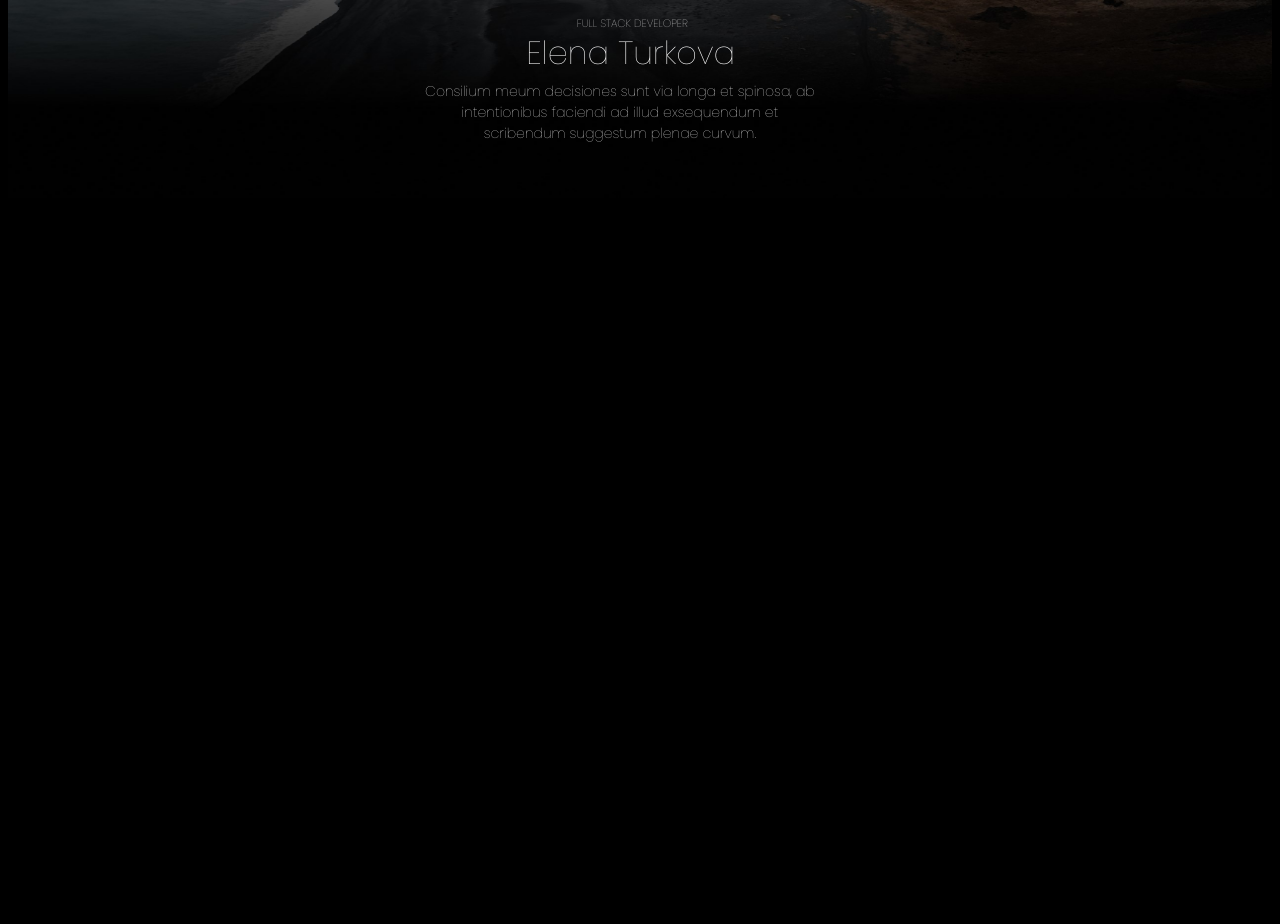
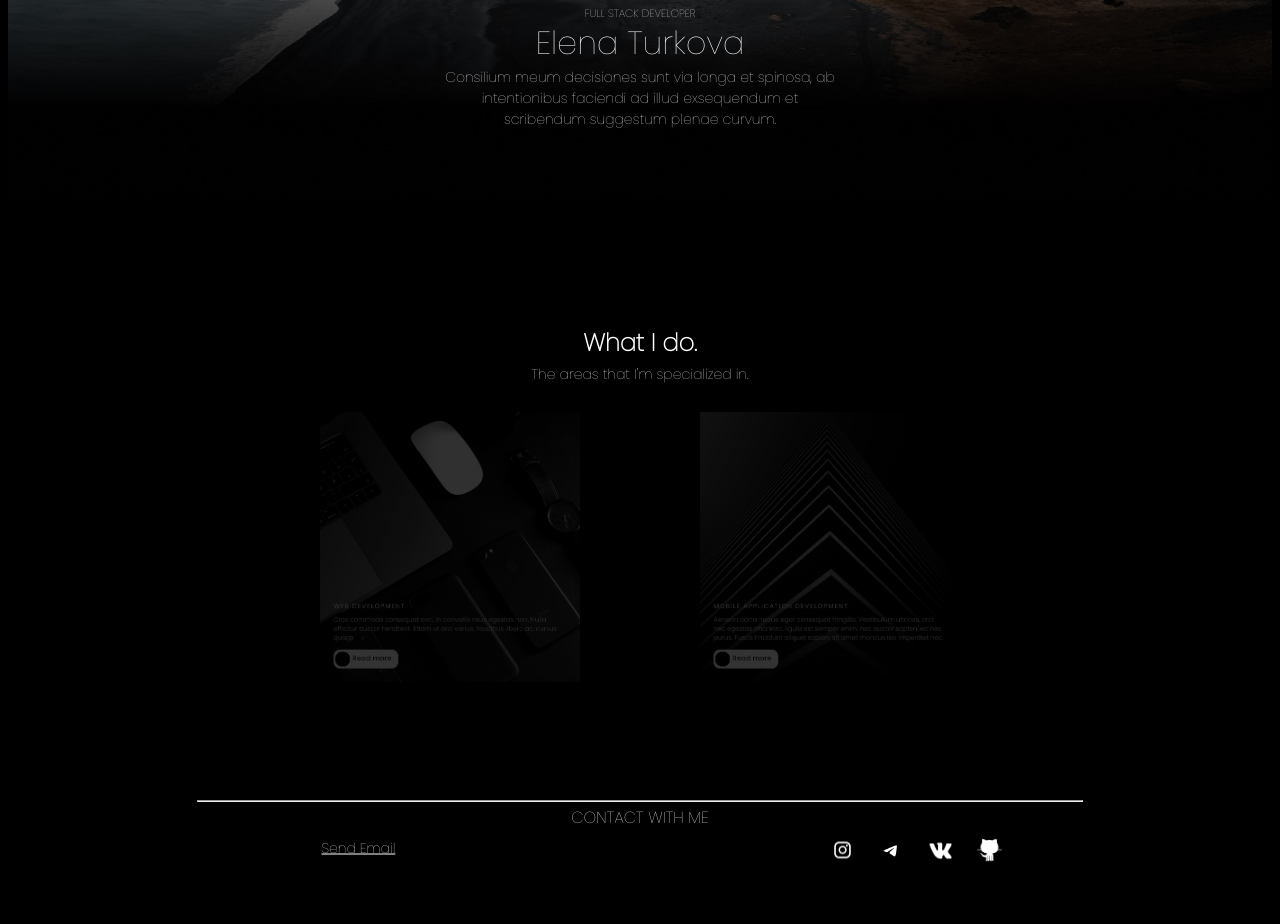
Before and after one commit to lentyss/website-card, a plain HTML site: page index.html in a window 1280 px wide. Shown: the part 358-1282 px from the top of the page. Before the commit the page ends 800 px from the top, so only its background shows below. Drawn offline with Linux system fonts and the light colour scheme.

Commit message:
creating all changes

```diff
--- a/index.html
+++ b/index.html
@@ -5,6 +5,7 @@
     <meta charset="utf-8" />
     <title>Main page</title>
     <link href="web/css/style.css" rel="stylesheet">
+    <link rel="SHORTCUT ICON" href="web/img/logo.jpg" type="image/x-icon">
 </head>
 
 <body>
@@ -28,10 +29,30 @@
                 ab <br> intentionibus faciendi  ad illud exsequendum et <br> scribendum suggestum
                 plenae curvum.</p>
         </div>
+        <div class="project-note">
+
+            <h2 class="project-center">What I do.</h2>
+            <h6 class="project-dop">The areas that I'm specialized in.</h6>
+            <div class="project-image">
+                <img src="./web/img/img_proj1.png" class="project-image1"/>
+                <img src="./web/img/img_proj2.png" class="project-image2"/>
+            </div>
+        </div>
     </div>
 
     <footer class="footer">
         <p><a name="bottom"></a></p>
+        <hr>
+        <p class="footer-title">CONTACT WITH ME</p>
+        <a class="footer-email" href="mailto:elenatur03@outlook.com">Send Email</a>
+        <div class="footer-category">
+            <ul>
+                <a href="https://instagram.com/turkovael"><img src="./web/img/inst.jpg"/></a>
+                <a href="https://t.me/lentys"><img src="./web/img/tg.jpg"/></a>
+                <a href="https://vk.com/fic1ion"><img src="./web/img/vk.png"/></a>
+                <a href="https://github.com/lentyss"><img src="./web/img/github.png"/></a>
+            </ul>
+        </div>
     </footer>
 
     <script type="text/javascript" src="./web/js/script.js"></script>
--- a/web/css/style.css
+++ b/web/css/style.css
@@ -1,4 +1,5 @@
 @import url("https://fonts.googleapis.com/css2?family=M+PLUS+Rounded+1c:wght@500&family=Poppins:wght@100&display=swap");
+
 
 html {
     height: 100%;
@@ -32,7 +33,6 @@ header {
     height: 30px;
     color: rgb(0, 0, 0);
     background-color: white;
-    border: 2px solid white;
     border-radius: 10px;
     font-family: Gill Sans, sans-serif;
 }
@@ -69,6 +69,7 @@ header {
 }
 
 .name-head {
+    text-align:  center;
     font-family: 'Poppins';
     font-style: normal;
     font-weight: 400;
@@ -76,10 +77,13 @@ header {
     color:white;
     position: absolute;
     top: 55%;
-    left: 45%;
+    left: 50%;
+    margin-right: -50%;
+    transform: translate(-50%, -50%);
 }
 
 .name-center {
+    text-align:  center;
     font-family: 'Poppins';
     font-style: normal;
     font-weight: 400;
@@ -87,7 +91,9 @@ header {
     color:white;
     position: absolute;
     top: 62%;
-    left: 41%;
+    left: 50%;
+    margin-right: -50%;
+    transform: translate(-50%, -50%)
 }
 
 .name-area {
@@ -98,6 +104,123 @@ header {
     font-size: 14px;
     color:white;
     position: absolute;
-    top: 71.5%;
-    left: 33%;
+    top: 75%;
+    left: 50%;
+    margin-right: -50%;
+    transform: translate(-50%, -50%);
 }
+
+.project-center {
+    color:white;
+    font-family: 'Poppins';
+    left: 50%;
+    margin-right: -50%;
+    transform: translate(-50%, -50%);
+    position: absolute;
+}
+
+.project-dop {
+    color:white;
+    font-family: 'Poppins';
+    font-style: normal;
+    font-weight: 400;
+    font-size: 14px;
+    position: absolute;
+    left: 50%;
+    margin-right: -50%;
+    transform: translate(-50%, -50%);
+    margin-top: 52px;
+}
+
+.project-image1 {
+    width: 260px;
+    height: 270px;
+    margin-top: 90px;
+    flex-direction: column;
+    margin-right: 60px;
+    animation: ani10601 5s linear infinite;
+    opacity: 0.2;
+}
+
+@keyframes ani10601 {
+    0% {
+      opacity: 0.2;
+    }
+    100% {
+      opacity: 1;
+    }
+  }
+
+.project-image2 {
+    width: 260px;
+    height: 270px;
+    margin-top: 90px;
+    flex-direction: column;
+    margin-left: 60px;
+    animation: ani10601 5s linear infinite;
+    opacity: 0.2;
+}
+
+.project-image{
+    width: 260px;
+    height: 270px;
+    margin-top: 120px;
+    display: flex;
+    justify-content: center;
+    width:100%;
+}
+
+footer {
+    margin-top: 200px;
+    display: flex;
+    width: 100%;
+    height: 145px;
+    background-color: black;
+}
+
+hr {
+    background-color: white;
+    height: 0.1px;
+    width: 70%;
+    float: center;
+}
+
+.footer-title {
+    color: white;
+    font-family: 'Poppins';
+    font-style: normal;
+    font-weight: 400;
+    font-size: 16px;
+    position: absolute;
+    left: 50%;
+    margin-right: -50%;
+    transform: translate(-50%, -50%);
+    margin-top: 25px;
+}
+
+.footer-email {
+    color: white;
+    font-family: 'Poppins';
+    font-style: normal;
+    font-size: 14px;
+    position: absolute;
+    left: 28%;
+    margin-right: -50%;
+    transform: translate(-50%, -50%);
+    margin-top: 56px;
+}
+
+
+.footer-category {
+    position: absolute;
+    left: 70%;
+    margin-right: -50%;
+    transform: translate(-50%, -50%);
+    margin-top: 60px;
+}
+
+.footer-category img{
+    height: 25px;
+    width: 25px;
+    margin: 0px 10px 0px 10px;
+}
```
Also changed, not shown: web/img/github.png (added), web/img/img_proj1.png (added), web/img/img_proj2.png (added), web/img/inst.jpg (added), web/img/logo.jpg (added), web/img/tg.jpg (added), web/img/vk.png (added).
